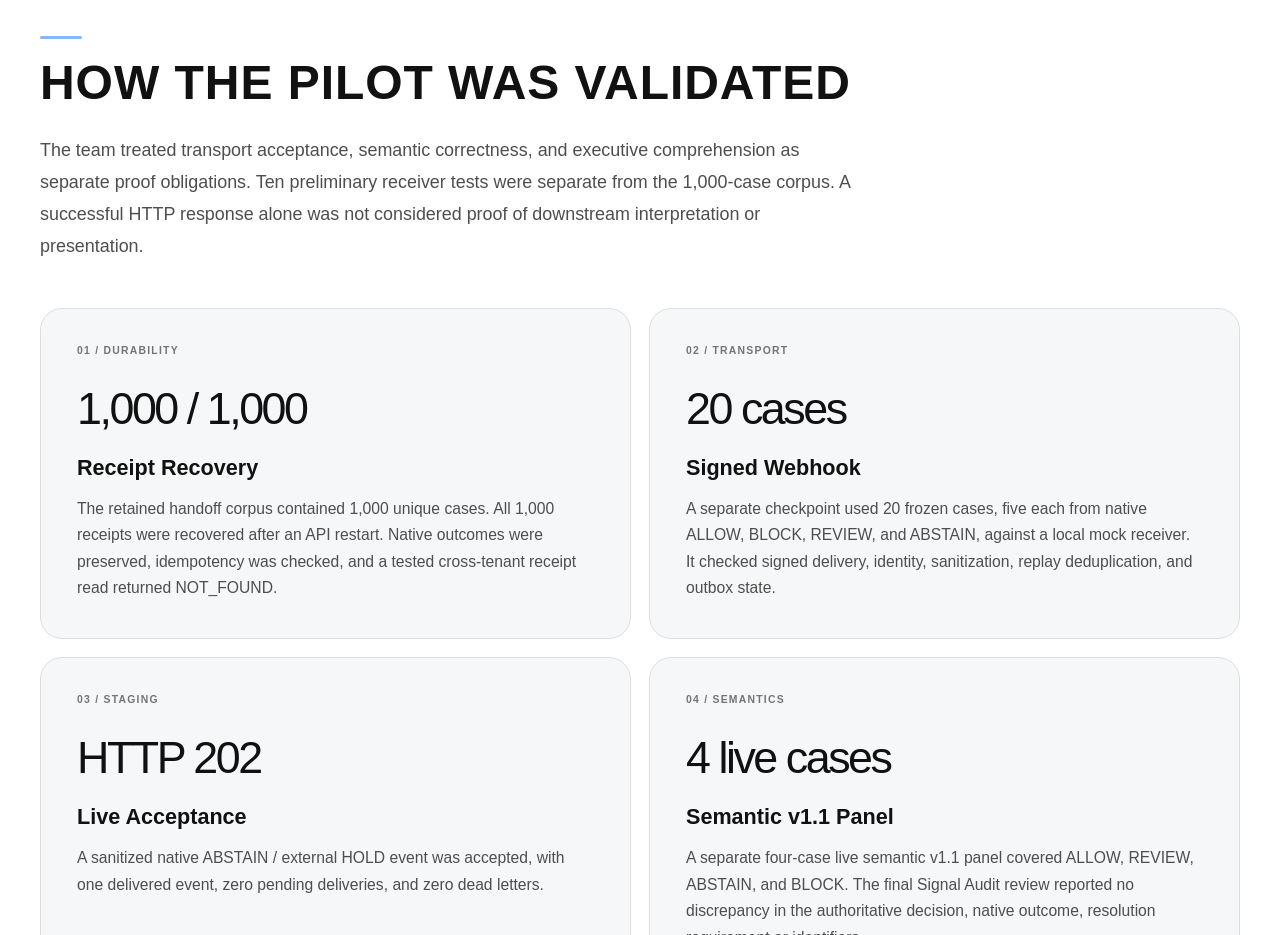
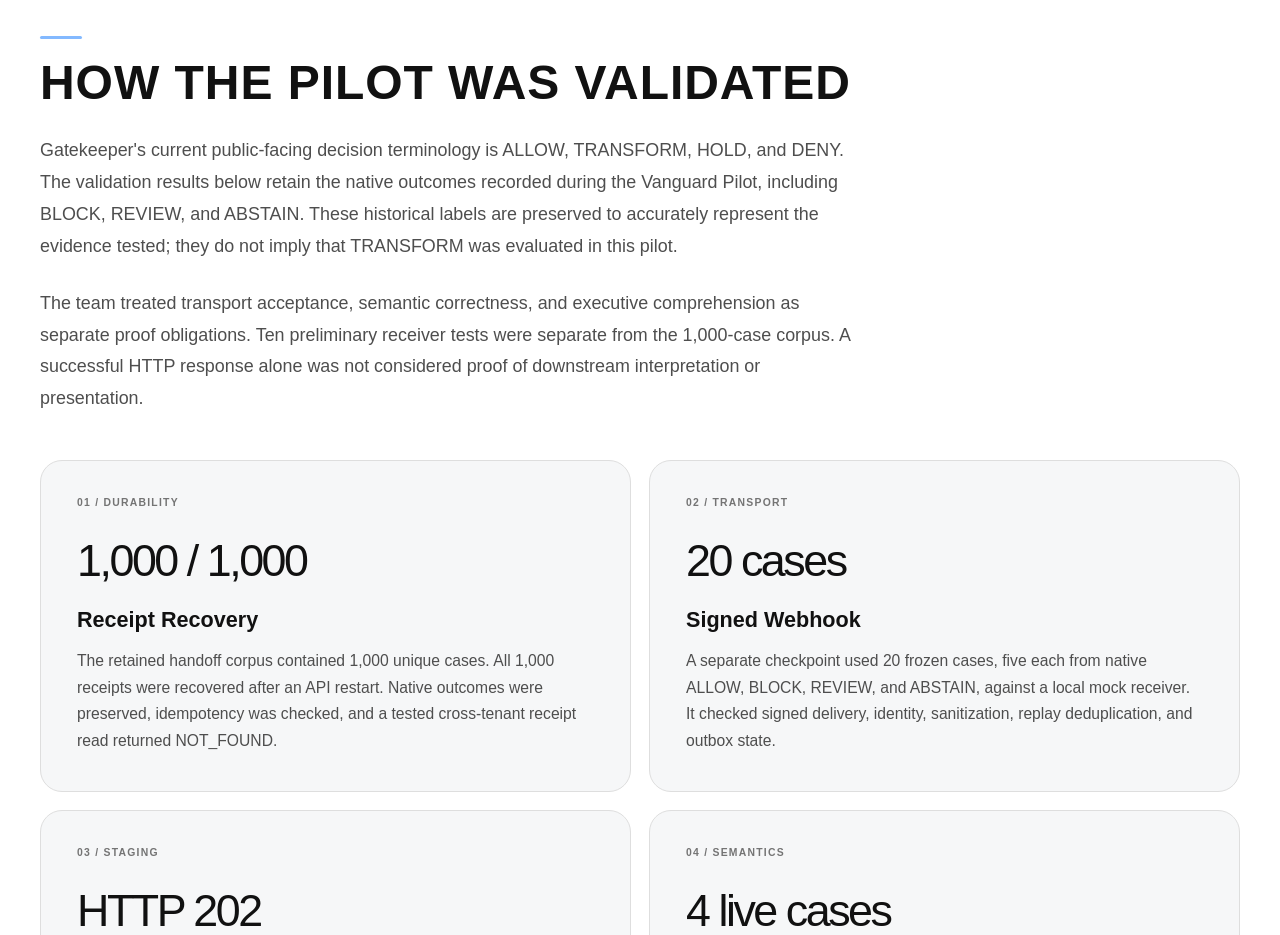
Before and after one commit to minimalism-studios/signal-audit, a website: page website/pages/case-studies/oasse-vanguard-pilot.html in a window 1280 px wide. Shown: the part 2740-3675 px from the top of the page. Drawn offline with Linux system fonts and the light colour scheme; a web font is replaced by a local one.

Commit message:
Clarify current Gatekeeper terminology in OASSE case study

```diff
--- a/website/pages/case-studies/oasse-vanguard-pilot.html
+++ b/website/pages/case-studies/oasse-vanguard-pilot.html
@@ -241,6 +241,15 @@
 
   <section class="case-study-section">
     <h2>How the Pilot Was Validated</h2>
+
+    <p>
+      Gatekeeper's current public-facing decision terminology is
+      ALLOW, TRANSFORM, HOLD, and DENY. The validation results below
+      retain the native outcomes recorded during the Vanguard Pilot,
+      including BLOCK, REVIEW, and ABSTAIN. These historical labels
+      are preserved to accurately represent the evidence tested;
+      they do not imply that TRANSFORM was evaluated in this pilot.
+    </p>
 
     <p>
       The team treated transport acceptance, semantic correctness, and
```
